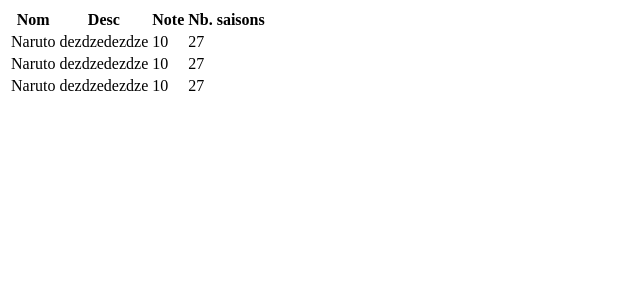
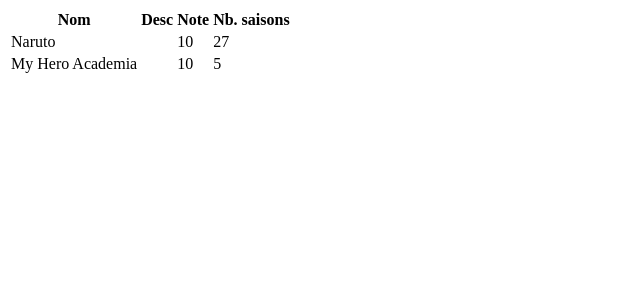
Before and after one commit to alexsoyes/b2-php, a PHP site: page / in a window 1280 px wide. Shown: the top 300 px of the page, without its empty margins (0-640 px from the left). Run offline with PHP 8.4, Linux system fonts and the light colour scheme.

Commit message:
Exo 8 : Nouvelle classe et affichage dans le tableau HTML

```diff
--- a/index.php
+++ b/index.php
@@ -2,10 +2,10 @@
 
 require "./Anime.php";
 
-$naruto = new Anime('Naruto', 'dezdzedezdze', 10, 27);
+$naruto = new Anime('Naruto', '', 10, 27);
+$mha = new Anime('My Hero Academia', '', 10, 5);
 
-
-$animes = [$naruto, $naruto, $naruto];
+$animes = [$naruto, $mha];
 
 ?>
 <table>
```
